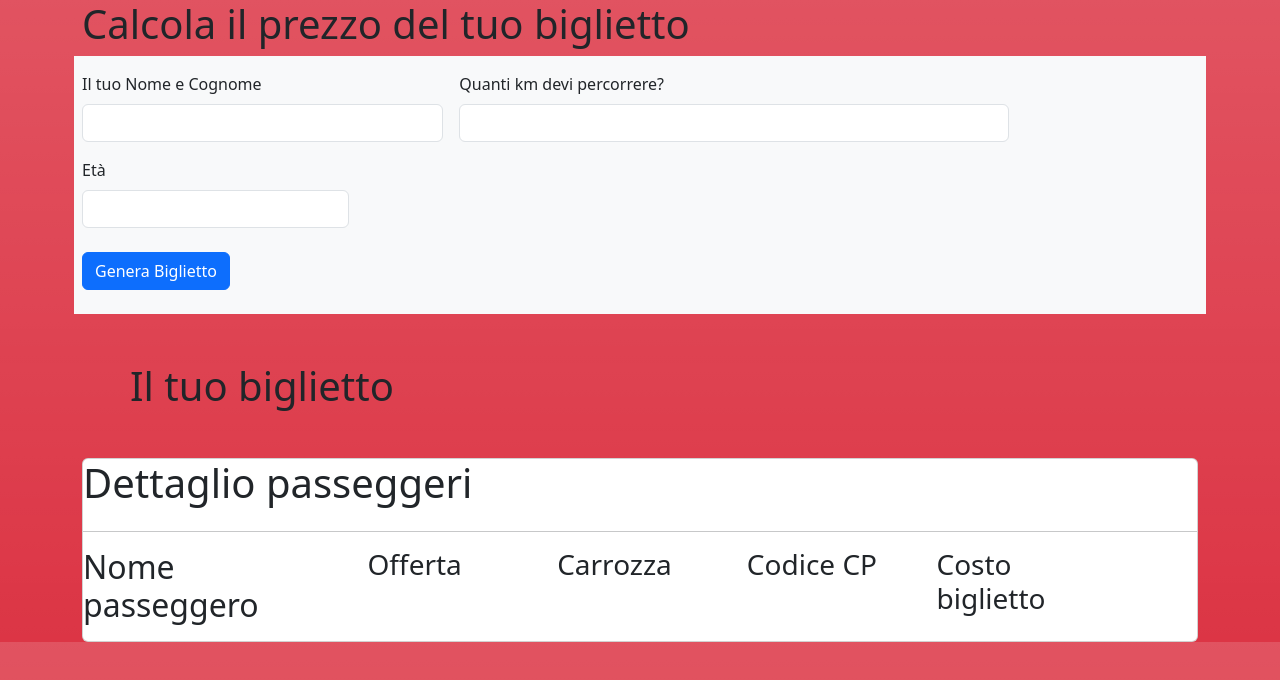
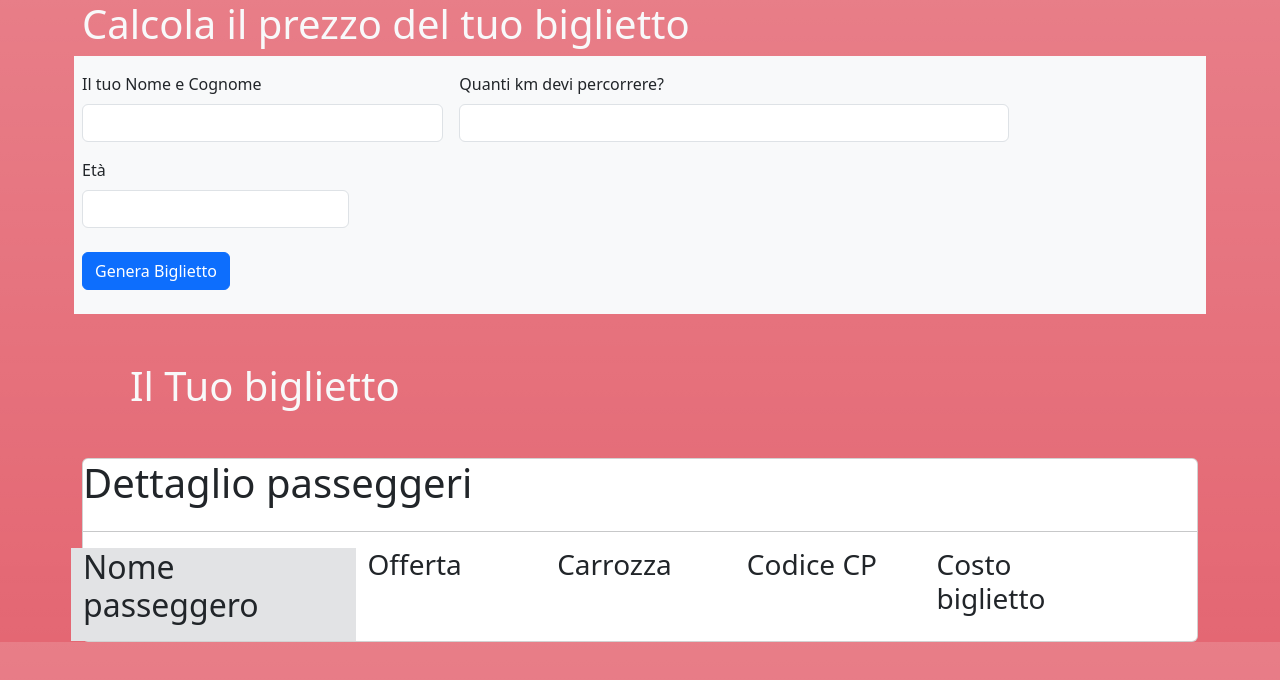
Before and after one commit to fabiocatone/js-biglietto-treno-form, a plain HTML site: page index.html in a window 1280 px wide. Drawn offline with nearby package versions, Linux system fonts and the light colour scheme.

Commit message:
fixed little details of design

```diff
--- a/index.html
+++ b/index.html
@@ -9,10 +9,10 @@
         integrity="sha384-sRIl4kxILFvY47J16cr9ZwB07vP4J8+LH7qKQnuqkuIAvNWLzeN8tE5YBujZqJLB" crossorigin="anonymous">
 </head>
 
-<body class="bg-danger bg-gradient">
+<body class="bg-danger bg-gradient bg-opacity-75">
 
     <div class="container">
-        <h1> Calcola il prezzo del tuo biglietto</h1>
+        <h1 class="text-light"> Calcola il prezzo del tuo biglietto</h1>
         <div class="bg-light rounded">
 
                 <form class="row g-3 needs-validation bg-light
@@ -45,7 +45,7 @@
 
 
         </div>
-<h1 class="mx-5 my-5"> Il tuo biglietto</h1>
+<h1 class="mx-5 my-5 text-light"> Il Tuo biglietto</h1>
 
 <div class="card" id="ticket">
     <div class="row ">
@@ -53,7 +53,7 @@
     </div>
     <hr>
     <div class="row">
-        <div class="col-3 bg-grey">
+        <div class="col-3 bg-secondary-subtle">
             <h2>Nome passeggero</h2>
             <p id="ticket-name"></p>
 
--- a/main.js
+++ b/main.js
@@ -29,7 +29,7 @@ let ticketcost = document.getElementById("Costo")
 ticketname.innerText = nameEl.value
 ticketcarr.innerText = "7"
 ticketcod.innerText = "47389"
-ticketcost.innerText = cost
+ticketcost.innerText = cost.toFixed(2) + "€"
 
 
 
```
